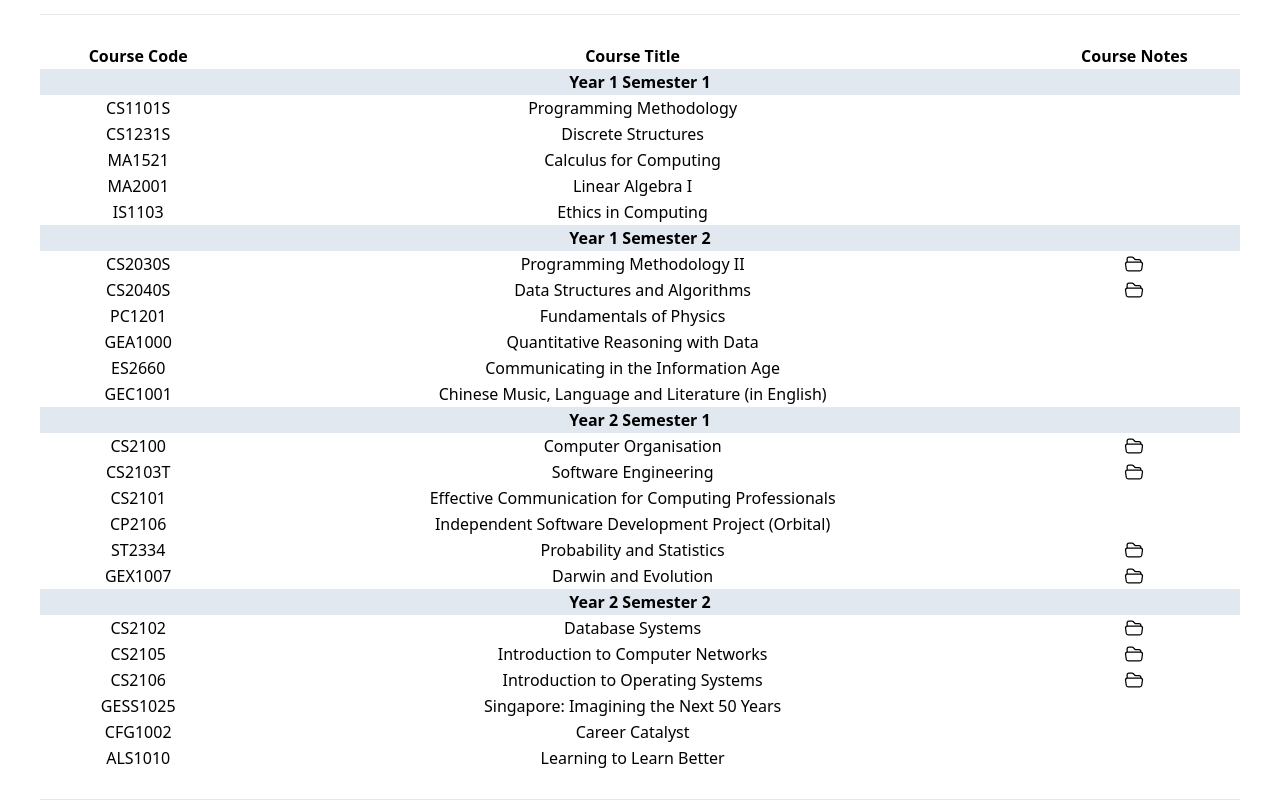
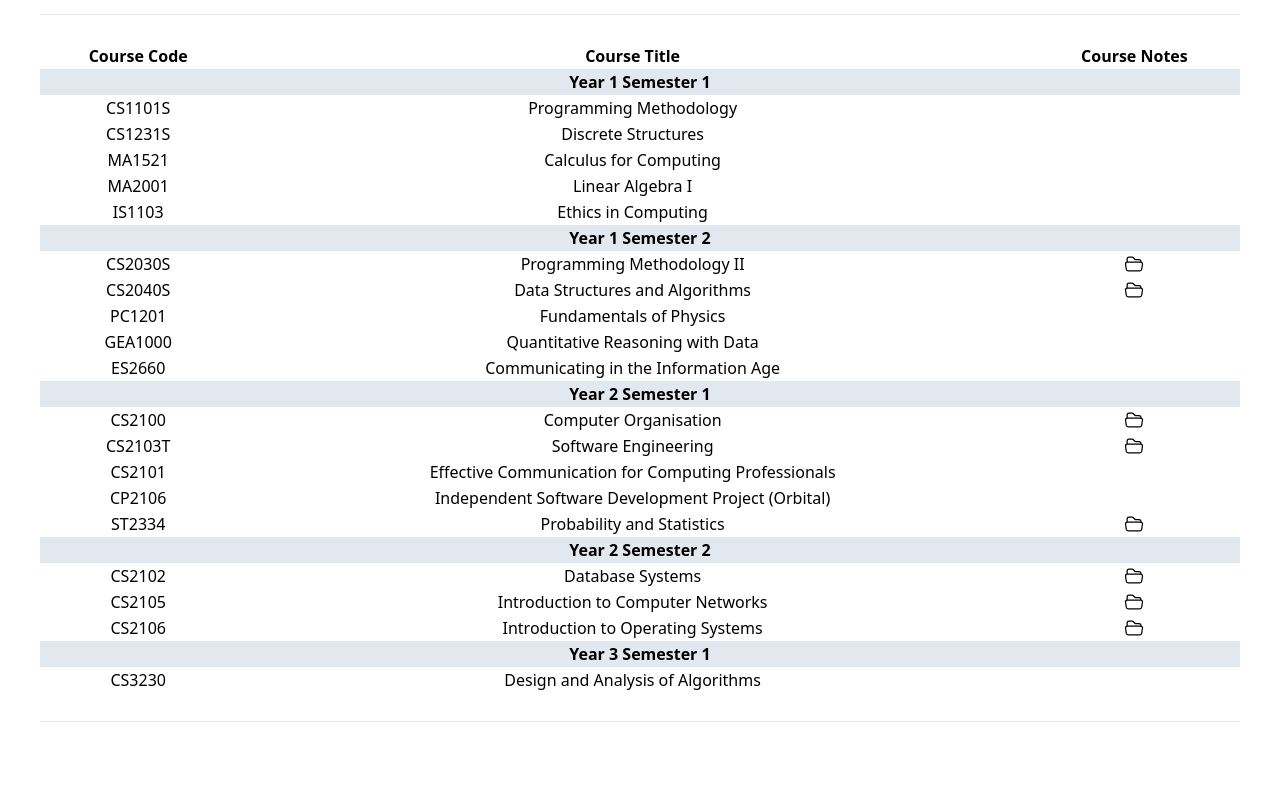
Before and after one commit to njxue/portfolio, a Vue app: page / in a window 1280 px wide. Shown: the part 2828-3628 px from the top of the page. After the commit the page ends 3550 px from the top, so only its background shows below. Built offline with nearby package versions, Linux system fonts and the light colour scheme.

Commit message:
Remove non-CS related courses and update courses for y3s1

```diff
--- a/src/data/MyModules.js
+++ b/src/data/MyModules.js
@@ -27,10 +27,6 @@ const modules = [
       { code: "PC1201", title: "Fundamentals of Physics" },
       { code: "GEA1000", title: "Quantitative Reasoning with Data" },
       { code: "ES2660", title: "Communicating in the Information Age" },
-      {
-        code: "GEC1001",
-        title: "Chinese Music, Language and Literature (in English)",
-      },
     ],
   },
   {
@@ -60,11 +56,6 @@ const modules = [
         title: "Probability and Statistics",
         notes: "https://github.com/njxue/Notes/blob/main/ST2334_Cheatsheet.pdf",
       },
-      {
-        code: "GEX1007",
-        title: "Darwin and Evolution",
-        notes: "https://www.notion.so/GEX1007-ac4900bea3454947bdb2bfd123f4ea5e",
-      },
     ],
   },
   {
@@ -83,12 +74,17 @@ const modules = [
       {
         code: "CS2106",
         title: "Introduction to Operating Systems",
-        notes:
-          "https://github.com/njxue/Notes/blob/main/CS2106_Cheatsheet.pdf",
+        notes: "https://github.com/njxue/Notes/blob/main/CS2106_Cheatsheet.pdf",
       },
-      { code: "GESS1025", title: "Singapore: Imagining the Next 50 Years" },
-      { code: "CFG1002", title: "Career Catalyst" },
-      { code: "ALS1010", title: "Learning to Learn Better" },
+    ],
+  },
+  {
+    term: "Year 3 Semester 1",
+    modules: [
+      {
+        code: "CS3230",
+        title: "Design and Analysis of Algorithms",
+      },
     ],
   },
 ];
```
